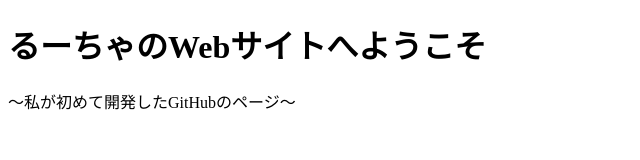
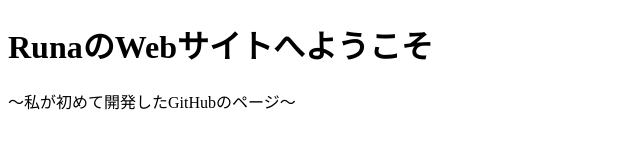
Before and after one commit to KRuna25/my-first-web-app, a plain HTML site: page index.html in a window 1280 px wide. Shown: the whole page, without its empty margins (0-640 px from the left). Drawn offline with Linux system fonts and the light colour scheme.

Commit message:
名称変更
るーちゃ→Runa

```diff
--- a/index.html
+++ b/index.html
@@ -6,7 +6,7 @@
     <title>My GitHub Pages Site</title>
 </head>
 <body>
-    <h1>るーちゃのWebサイトへようこそ</h1>
+    <h1>RunaのWebサイトへようこそ</h1>
     <p>〜私が初めて開発したGitHubのページ〜</p>
 </body>
 </html>
```
